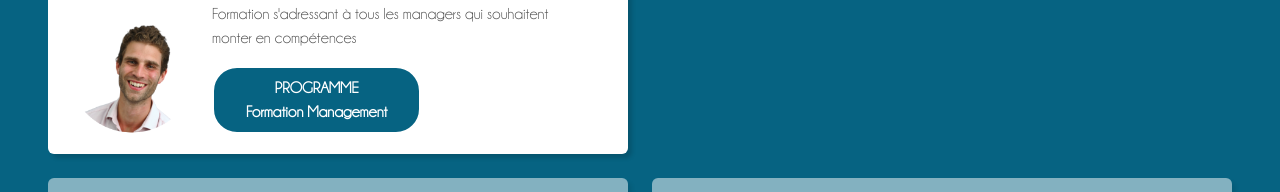
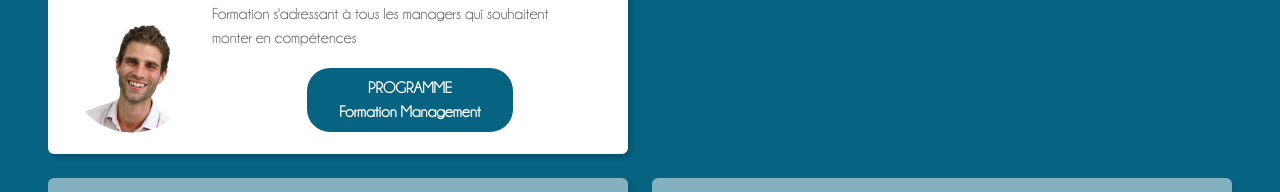
Before and after one commit to bakjydev/bakjyskills, a Vue app: page / in a window 1280 px wide. Both pictures are taken after a click on the link "Formation Management". Shown: the part 1346-1538 px from the top of the page. Built offline with nearby package versions, Linux system fonts and the light colour scheme; no server answers; a web font is replaced by a local one.

Commit message:
link management

```diff
--- a/src/components/Programme.vue
+++ b/src/components/Programme.vue
@@ -7,7 +7,7 @@
         <h2 class="subtitle">Des fondamentaux aux cas par cas </h2>
         <div class="buttons is-inline-block">
           <!--  button et lien vers le pdf de formation      -->
-          <a class="button"  href="https://drive.google.com/file/d/1u84o2DgihY9o6GSF_miSUbttmZKaZt2y/view?usp=sharing" target="_blank">
+          <a class="button"  href="https://drive.google.com/file/d/1z-jXWmIvvZyR7A5LMGi10yUYuWkPQmBA/view?usp=sharing" target="_blank">
             <strong>PROGRAMME <br>Formation Management</strong>
           </a>
         </div>
--- a/src/components/hero.vue
+++ b/src/components/hero.vue
@@ -46,11 +46,9 @@
                       </p>
                     </div>
                     <div>
-                      <div class="buttons">
-                        <!--  btn ver le drive      -->
-                        <a class="button"
-                           href="https://drive.google.com/file/d/1z-jXWmIvvZyR7A5LMGi10yUYuWkPQmBA/view?usp=sharing"
-                           target="_blank">
+                      <div class="buttons is-inline-block">
+                        <!--  button et lien vers le pdf de formation      -->
+                        <a class="button"  href="https://drive.google.com/file/d/1z-jXWmIvvZyR7A5LMGi10yUYuWkPQmBA/view?usp=sharing" target="_blank">
                           <strong>PROGRAMME <br>Formation Management</strong>
                         </a>
                       </div>
```
